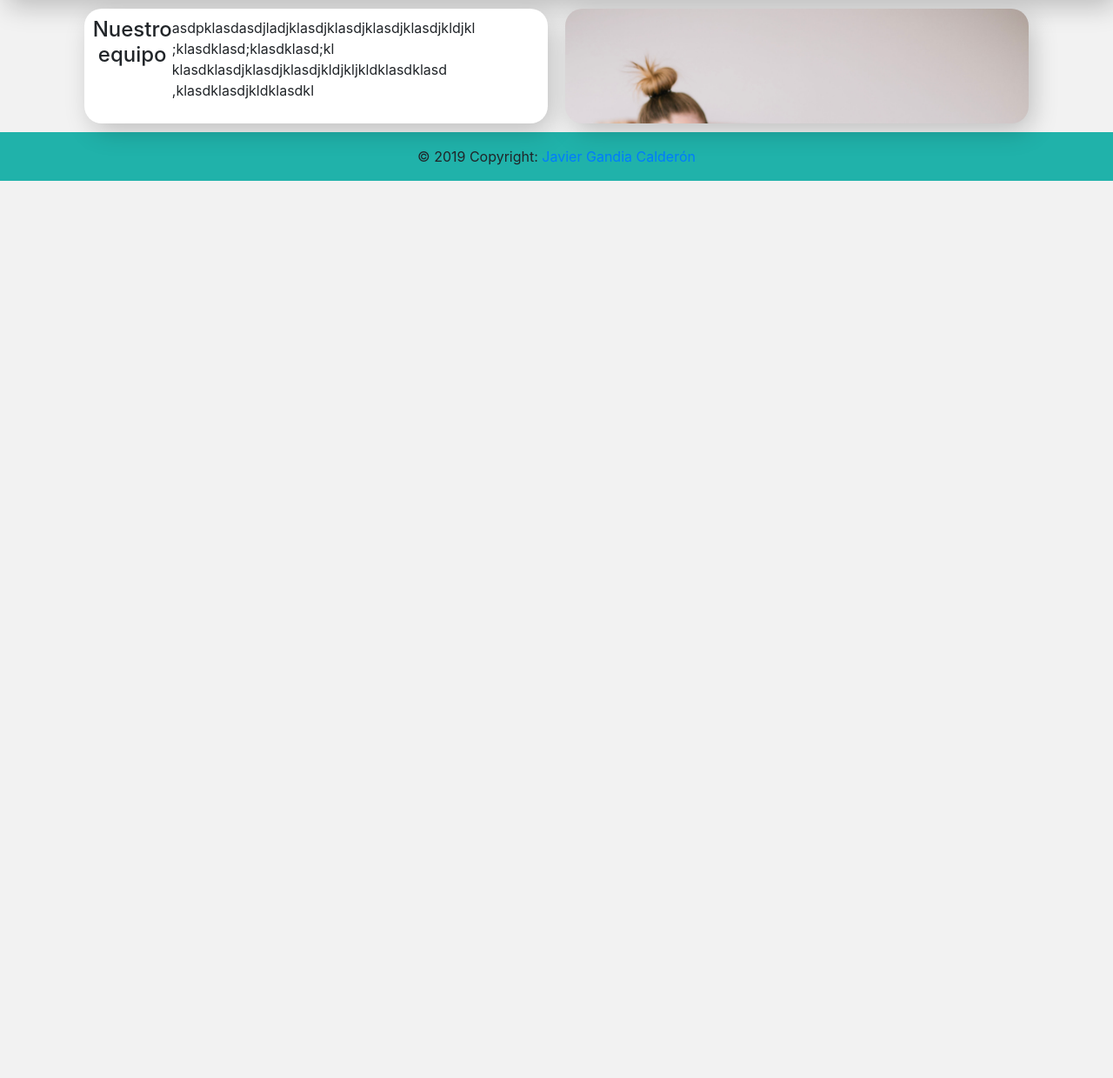
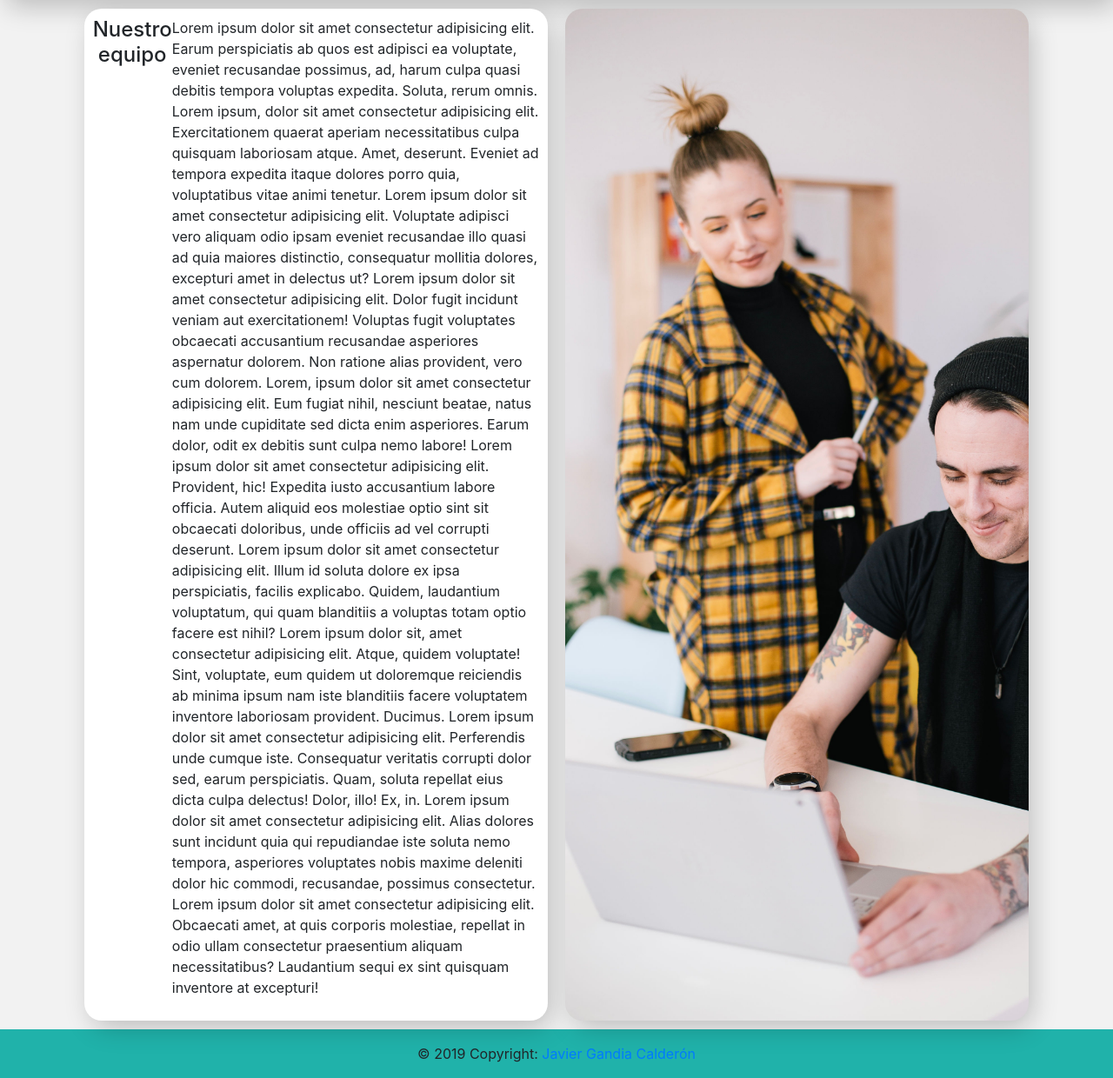
Before and after one commit to javigandia99/Denver_PHP_AJAX_JS, a PHP site: page /quienesSomos.php in a window 1280 px wide. Shown: the part 76-1316 px from the top of the page at 87% size. Before the commit the page ends 284 px from the top, so only its background shows below. Run offline with PHP 8.4, Linux system fonts and the light colour scheme.

Commit message:
diseño de quienessomos

```diff
--- a/quienesSomos.php
+++ b/quienesSomos.php
@@ -6,7 +6,13 @@ include 'arriba.php';
     <div id="products" class="d-flex flex-row justify-content-center flex-wrap">
         <div class="item col-lg-5 cajas">
 <h4>Nuestro equipo</h4>
-<p>asdpklasdasdjladjklasdjklasdjklasdjklasdjkldjkl ;klasdklasd;klasdklasd;kl klasdklasdjklasdjklasdjkldjkljkldklasdklasd ,klasdklasdjkldklasdkl</p>
+<p>Lorem ipsum dolor sit amet consectetur adipisicing elit. Earum perspiciatis ab quos est adipisci ea voluptate, eveniet recusandae possimus, ad, harum culpa quasi debitis tempora voluptas expedita. Soluta, rerum omnis. Lorem ipsum, dolor sit amet consectetur adipisicing elit. Exercitationem quaerat aperiam necessitatibus culpa quisquam laboriosam atque. Amet, deserunt. Eveniet ad tempora expedita itaque dolores porro quia, voluptatibus vitae animi tenetur. Lorem ipsum dolor sit amet consectetur adipisicing elit. Voluptate adipisci vero aliquam odio ipsam eveniet recusandae illo quasi ad quia maiores distinctio, consequatur mollitia dolores, excepturi amet in delectus ut?
+  Lorem ipsum dolor sit amet consectetur adipisicing elit. Dolor fugit incidunt veniam aut exercitationem! Voluptas fugit voluptates obcaecati accusantium recusandae asperiores aspernatur dolorem. Non ratione alias provident, vero cum dolorem. Lorem, ipsum dolor sit amet consectetur adipisicing elit. Eum fugiat nihil, nesciunt beatae, natus nam unde cupiditate sed dicta enim asperiores. Earum dolor, odit ex debitis sunt culpa nemo labore! Lorem ipsum dolor sit amet consectetur adipisicing elit. Provident, hic! Expedita iusto accusantium labore officia. Autem aliquid eos molestiae optio sint sit obcaecati doloribus, unde officiis ad vel corrupti deserunt.
+  Lorem ipsum dolor sit amet consectetur adipisicing elit. Illum id soluta dolore ex ipsa perspiciatis, facilis explicabo. Quidem, laudantium voluptatum, qui quam blanditiis a voluptas totam optio facere est nihil? Lorem ipsum dolor sit, amet consectetur adipisicing elit. Atque, quidem voluptate! Sint, voluptate, eum quidem ut doloremque reiciendis ab minima ipsum nam iste blanditiis facere voluptatem inventore laboriosam provident. Ducimus.
+  Lorem ipsum dolor sit amet consectetur adipisicing elit. Perferendis unde cumque iste. Consequatur veritatis corrupti dolor sed, earum perspiciatis. Quam, soluta repellat eius dicta culpa delectus! Dolor, illo! Ex, in.
+  Lorem ipsum dolor sit amet consectetur adipisicing elit. Alias dolores sunt incidunt quia qui repudiandae iste soluta nemo tempora, asperiores voluptates nobis maxime deleniti dolor hic commodi, recusandae, possimus consectetur.
+  Lorem ipsum dolor sit amet consectetur adipisicing elit. Obcaecati amet, at quis corporis molestiae, repellat in odio ullam consectetur praesentium aliquam necessitatibus? Laudantium sequi ex sint quisquam inventore at excepturi!
+</p>
           </div>
           <div class="item col-lg-5 cajas" id="somos">
 
```
